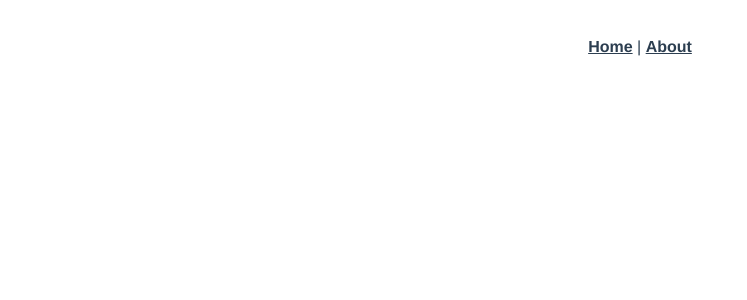
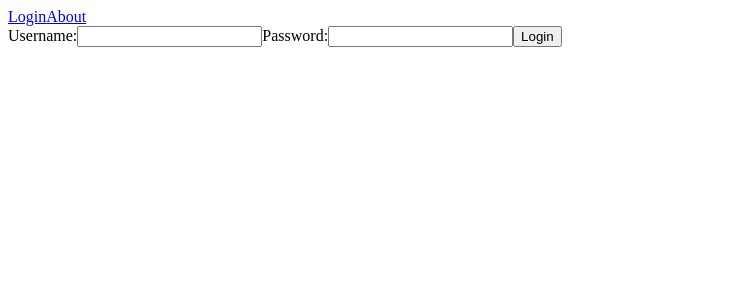
Before and after one commit to Rebjai/Audinf, a Vue app in the folder frontend/: page /#/login in a window 1280 px wide. Shown: the top 300 px of the page, without its empty margins (0-747 px from the left). Built offline with nearby package versions, Linux system fonts and the light colour scheme.

Commit message:
Added basic login section to frontend

```diff
--- a/frontend/package.json
+++ b/frontend/package.json
@@ -7,7 +7,9 @@
     "build": "vue-cli-service build"
   },
   "dependencies": {
+    "axios": "^0.18.0",
     "vue": "^2.6.6",
+    "vue-axios": "^2.1.4",
     "vue-router": "^3.0.1"
   },
   "devDependencies": {
--- a/frontend/src/App.vue
+++ b/frontend/src/App.vue
@@ -1,31 +1,67 @@
 <template>
   <div id="app">
-    <div id="nav">
-      <router-link to="/">Home</router-link> |
+    <nav>
+      <router-link to="/login">Login</router-link>
       <router-link to="/about">About</router-link>
-    </div>
-    <router-view/>
+      <router-link to="/login" @click.native="logout()" v-if="authenticated">logout</router-link>
+    </nav>
+    <router-view @authenticated="setAuthenticated" />
   </div>
 </template>
 
-<style>
-#app {
-  font-family: 'Avenir', Helvetica, Arial, sans-serif;
-  -webkit-font-smoothing: antialiased;
-  -moz-osx-font-smoothing: grayscale;
-  text-align: center;
-  color: #2c3e50;
+<script>
+import router from './router'
+import store from './store'
+
+
+router.beforeEach((to, from, next) => {
+  console.log(`${from.name} => ${to.name}`)
+
+  if(!store.methods.isLogged() && ['login', 'about'].some((v) => { return v == to.name })) {
+    next()
+  }
+  else if(store.methods.isLogged() && ['login', 'register', null].some((v) => { return v == to.name })) {
+    router.replace({ name: 'home' })
+  }
+  else if(store.methods.isLogged()) {
+    next()
+  }
+  else {
+    router.replace({ name: 'login' })
+  }
+})
+
+export default {
+  name: 'App',
+  data() {
+    return {
+      authenticated: false
+    }
+  },
+  computed: {
+    isLoggedIn() {
+      return localStorage.getItem('token') !== null ? true : false
+    }
+  },
+  methods: {
+    setAuthenticated(status) {
+      this.authenticated = status
+    },
+    checkAndSetkAuthentication() {
+      this.authenticated = localStorage.getItem('token') !== null ? true : false
+    },
+    logout() {
+      localStorage.removeItem('token')
+      this.authenticated = false
+      this.$router.replace({ name: 'login' })
+    }
+  },
+  created() {
+    this.checkAndSetkAuthentication()
+  }
 }
-#nav {
-  padding: 30px;
-}
+</script>
 
-#nav a {
-  font-weight: bold;
-  color: #2c3e50;
-}
+<style lang="">
 
-#nav a.router-link-exact-active {
-  color: #42b983;
-}
 </style>
--- a/frontend/src/main.js
+++ b/frontend/src/main.js
@@ -1,6 +1,10 @@
 import Vue from 'vue'
 import App from './App.vue'
 import router from './router'
+import axios from 'axios'
+import VueAxios from 'vue-axios'
+
+Vue.use(VueAxios, axios)
 
 Vue.config.productionTip = false
 
--- a/frontend/src/router.js
+++ b/frontend/src/router.js
@@ -1,15 +1,21 @@
 import Vue from 'vue'
 import Router from 'vue-router'
 import Home from './views/Home.vue'
+import Login from './views/Login.vue'
 
 Vue.use(Router)
 
 export default new Router({
   routes: [
     {
-      path: '/',
+      path: '/home',
       name: 'home',
       component: Home
+    },
+    {
+      path: '/login',
+      name: 'login',
+      component: Login
     },
     {
       path: '/about',
--- /dev/null
+++ b/frontend/src/store.js
@@ -0,0 +1,7 @@
+export default {
+    methods: {
+        isLogged() {
+            return localStorage.getItem('token') !== null ? true : false
+        }
+    }
+}
--- a/frontend/src/views/Home.vue
+++ b/frontend/src/views/Home.vue
@@ -1,18 +1,12 @@
 <template>
-  <div class="home">
-    <img alt="Vue logo" src="../assets/logo.png">
-    <HelloWorld msg="Welcome to Your Vue.js App"/>
+  <div>
+    <h1>Home page</h1>
   </div>
 </template>
 
 <script>
-// @ is an alias to /src
-import HelloWorld from '@/components/HelloWorld.vue'
 
 export default {
-  name: 'home',
-  components: {
-    HelloWorld
-  }
+
 }
 </script>
--- /dev/null
+++ b/frontend/src/views/Login.vue
@@ -0,0 +1,60 @@
+<template>
+    <div @keydown.enter="login">
+        <label>Username:</label>
+        <input type="text" v-model="username">
+
+        <label>Password:</label>
+        <input type="password" v-model="password">
+
+        <button @click="login">Login</button>
+        <div class="errors">
+            <ul>
+                <li
+                v-for="(error, index) of errors"
+                :key="index"
+                > {{ error }} </li>
+            </ul>
+        </div>
+    </div>
+</template>
+
+<script>
+import Vue from 'vue'
+
+export default {
+    data() {
+        return {
+            username: '',
+            password: '',
+            errors: []
+        }
+    },
+    methods: {
+        login() {
+            if(this.username == '' || this.password == '') {
+                this.errors.push('Wypełnij pola.')
+            }
+            else {
+                Vue.axios.post('http://localhost:7777/api/user/login', {
+                    username: this.username,
+                    password: this.password
+                })
+                .then(result => {
+                    console.log(result)
+                    localStorage.setItem('token', result.data.token)
+                    this.$router.push({ name: 'home' })
+                    this.$emit('authenticated', true)
+                })
+                .catch(error => {
+                    console.log(error.response.data)
+                    this.errors = error.response.data.errors
+                })
+            }
+        }
+    }
+}
+</script>
+
+<style>
+
+</style>
```
Also changed, not shown: 1 other file (tests, documents, lock files or other folders).
